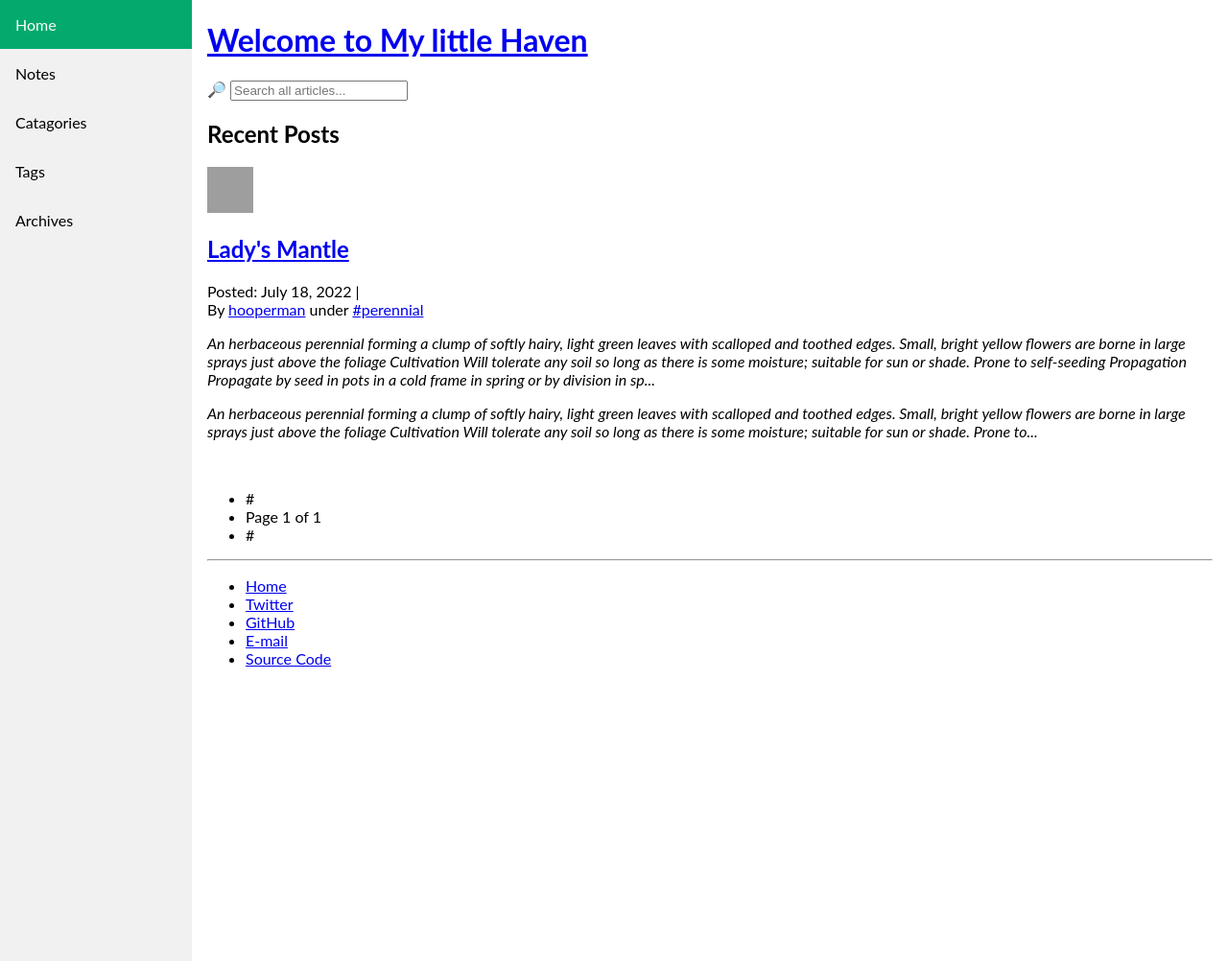
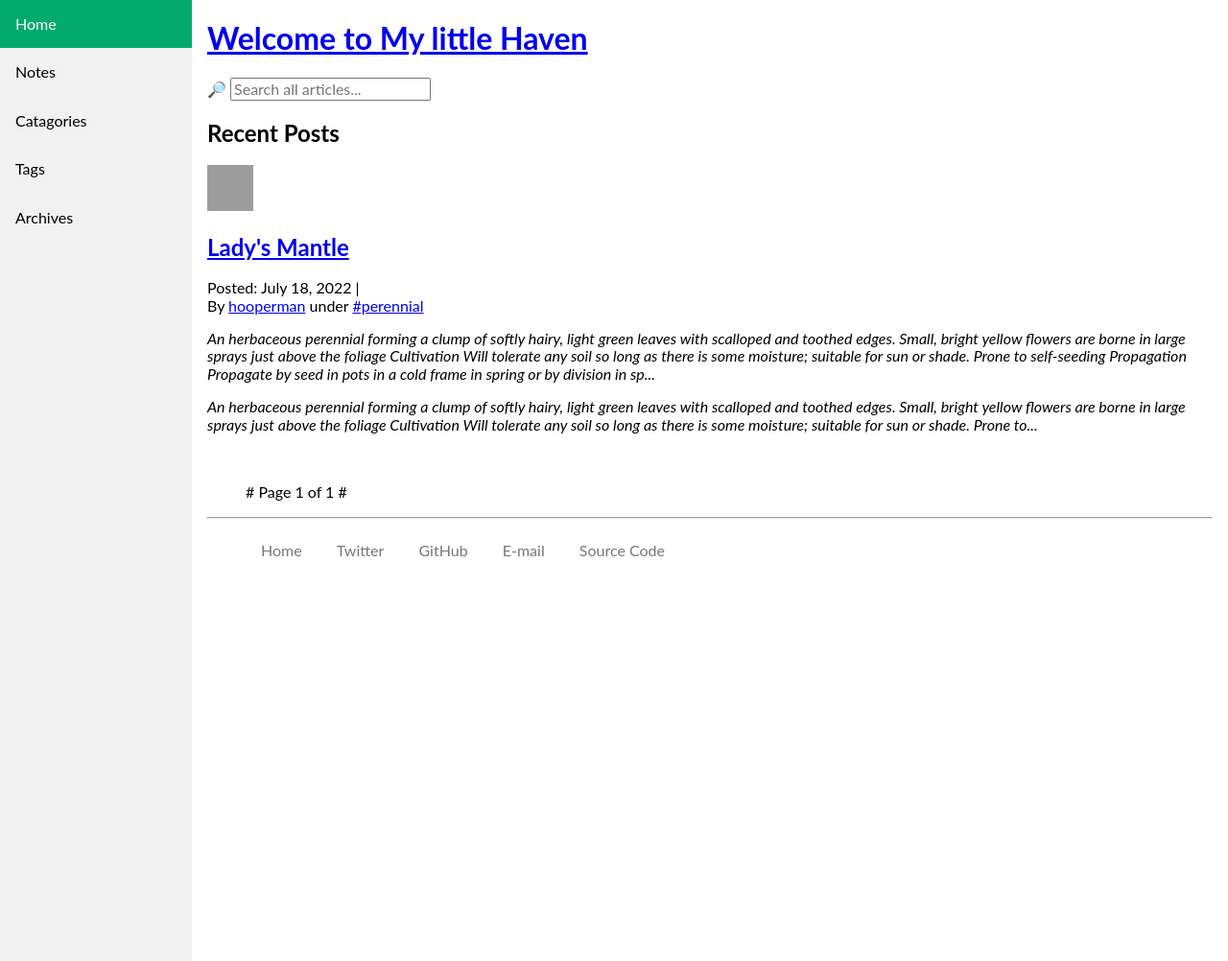
Before and after one commit to hooperman67/hooperman67.github.io, a Jekyll site: the page built from index.html, in a window 1280 px wide and 1002 px high. Shown: the whole window at 96% size. Built offline with Jekyll 4.4.1, drawn with Linux system fonts in a browser that asks for light colours; nearby versions of some CDN libraries; the list of posts is cut into pages by our own code; comment, search, counter and statistics services are not loaded.

Commit message:
Update head.html

```diff
--- a/_includes/head.html
+++ b/_includes/head.html
@@ -11,6 +11,7 @@
 
     <meta name="robots" content="index,follow"> <!-- All Search Engines -->
     <meta name="googlebot" content="index,follow"><!-- Google Specific    -->
+    <link rel="stylesheet" href="https://unpkg.com/purecss@2.0.3/build/pure-min.css">
     <link rel="stylesheet" href="https://unpkg.com/purecss@2.0.3/build/grids-responsive-min.css">
     <link rel="stylesheet" href="/assets/main.css">
     {%- seo -%}
```
